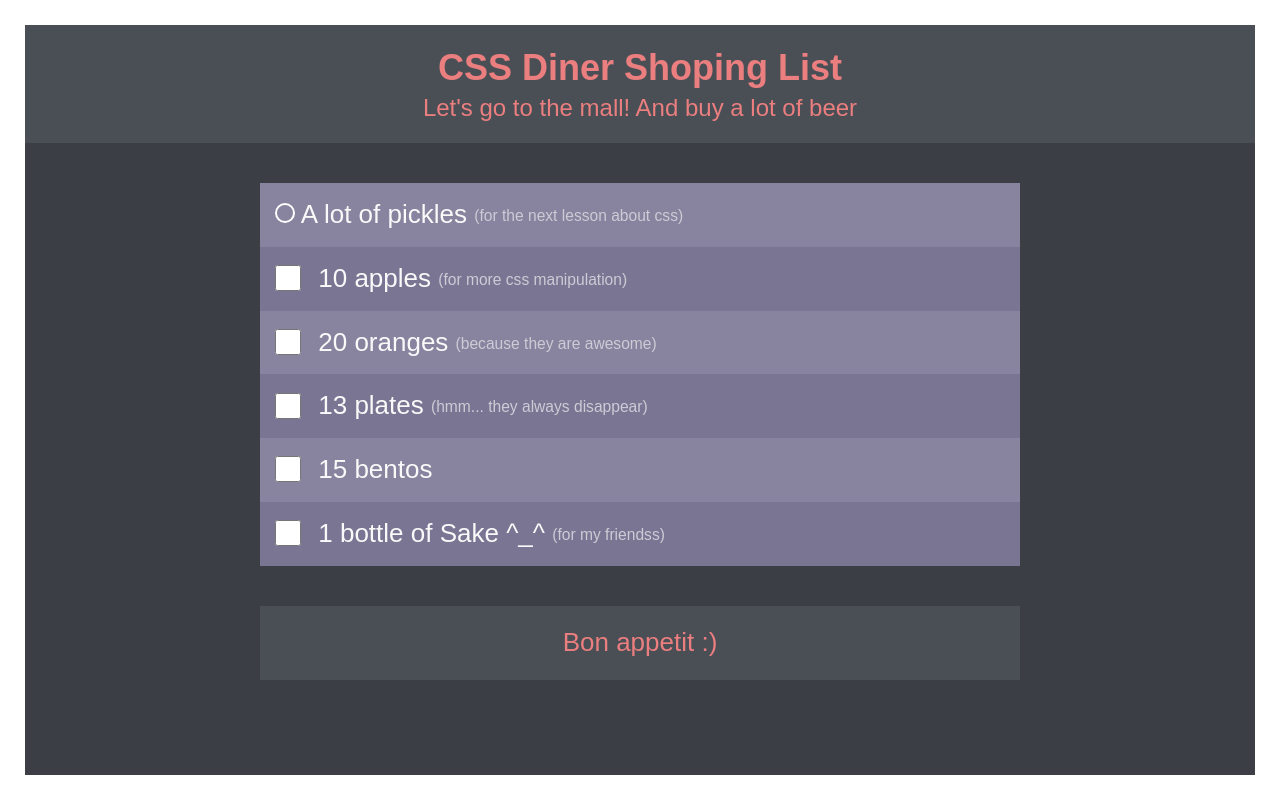
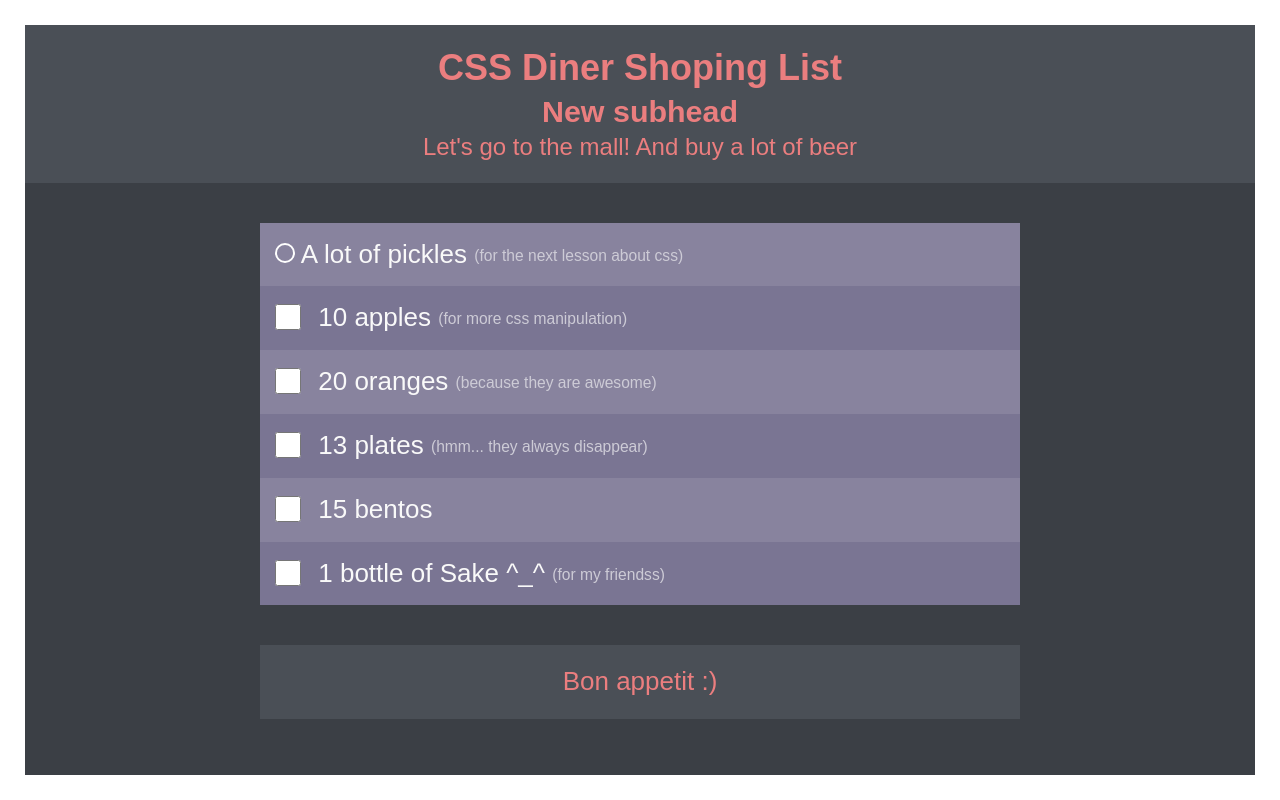
Before and after one commit to paulbardar/css-diner-shoping-list, a plain HTML site: page index.html in a window 1280 px wide. Drawn offline with Linux system fonts and the light colour scheme.

Commit message:
new subheadig

```diff
--- a/index.html
+++ b/index.html
@@ -10,6 +10,7 @@
 <body>
 	<header class="ba-header">
 		<h1>CSS Diner Shoping List</h1>
+		<h3>New subhead</h3>
 		<h4>Let's go to the mall! And buy a lot of beer</h4>
 	</header>
 	<div class="ba-container">
```
